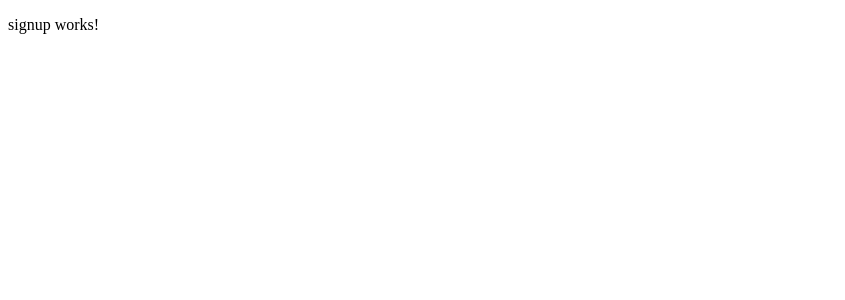
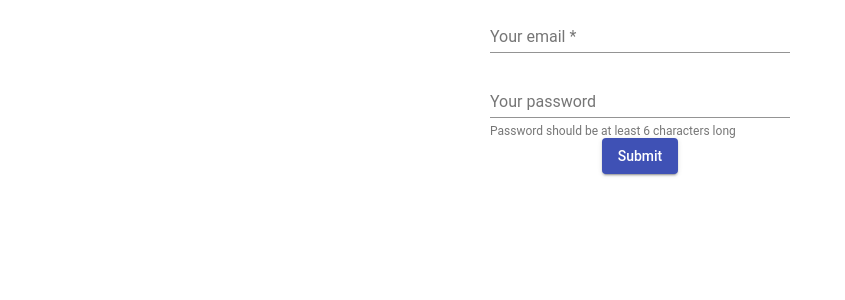
Before and after one commit to lordchancellor/fitness-tracker, an Angular app: page /signup in a window 1280 px wide. Shown: the top 300 px of the page, without its empty margins (0-845 px from the left). Built offline with nearby package versions, Linux system fonts and the light colour scheme.

Commit message:
Added very basic signup form

```diff
--- a/src/app/app.module.ts
+++ b/src/app/app.module.ts
@@ -2,6 +2,7 @@ import { BrowserModule } from '@angular/platform-browser';
 import { NgModule } from '@angular/core';
 import { BrowserAnimationsModule } from '@angular/platform-browser/animations';
 import { FlexLayoutModule } from '@angular/flex-layout';
+import { FormsModule } from '@angular/forms';
 
 import { MaterialModule } from './material.module';
 import { AppRoutingModule } from './app-routing.module';
@@ -30,6 +31,7 @@ import { WelcomeComponent } from './welcome/welcome.component';
     BrowserModule,
     BrowserAnimationsModule,
     FlexLayoutModule,
+    FormsModule,
     MaterialModule,
     AppRoutingModule
   ],
--- a/src/app/auth/signup/signup.component.html
+++ b/src/app/auth/signup/signup.component.html
@@ -1,3 +1,31 @@
-<p>
-  signup works!
-</p>
+<section class="signup-form">
+  <form fxLayout="column" fxLayoutAlign="center center" #f="ngForm" (ngSubmit)="onSubmit(f)">
+    <mat-form-field>
+      <input
+        type="email"
+        matInput
+        placeholder="Your email"
+        ngModel
+        name="email"
+        email
+        required
+        #emailInput="ngModel">
+      <mat-error *ngIf="emailInput.hasError('required')">Email is required</mat-error>
+      <mat-error *ngIf="emailInput.hasError('email')">Email is invalid</mat-error>
+    </mat-form-field>
+    <mat-form-field>
+      <input
+        type="password"
+        matInput
+        placeholder="Your password"
+        ngModel
+        name="password"
+        requiredminlength="6"
+        #pwInput="ngModel">
+      <mat-hint>
+        Password should be at least 6 characters long
+      </mat-hint>
+    </mat-form-field>
+    <button typ="submit" mat-raised-button color="primary">Submit</button>
+  </form>
+</section>
--- a/src/app/auth/signup/signup.component.scss
+++ b/src/app/auth/signup/signup.component.scss
@@ -0,0 +1,3 @@
+mat-form-field {
+	width: 300px;
+}
--- a/src/app/auth/signup/signup.component.ts
+++ b/src/app/auth/signup/signup.component.ts
@@ -1,4 +1,5 @@
 import { Component, OnInit } from '@angular/core';
+import { NgForm } from '@angular/forms';
 
 @Component({
   selector: 'ft-signup',
@@ -12,4 +13,8 @@ export class SignupComponent implements OnInit {
   ngOnInit() {
   }
 
+  onSubmit(form: NgForm): void {
+    console.log(form);
+  }
+
 }
```
Also changed, not shown: src/app/material.module.ts (+8 -1 lines).
